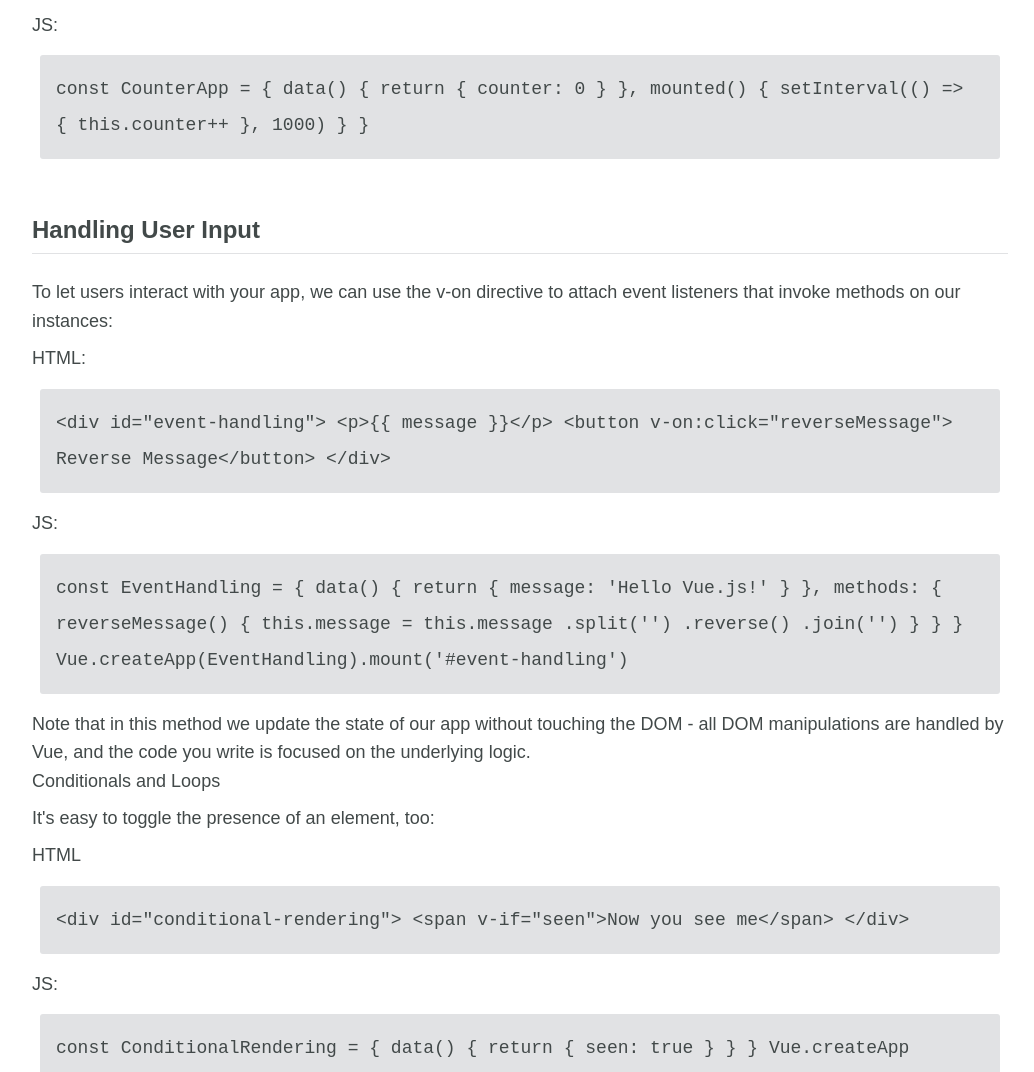
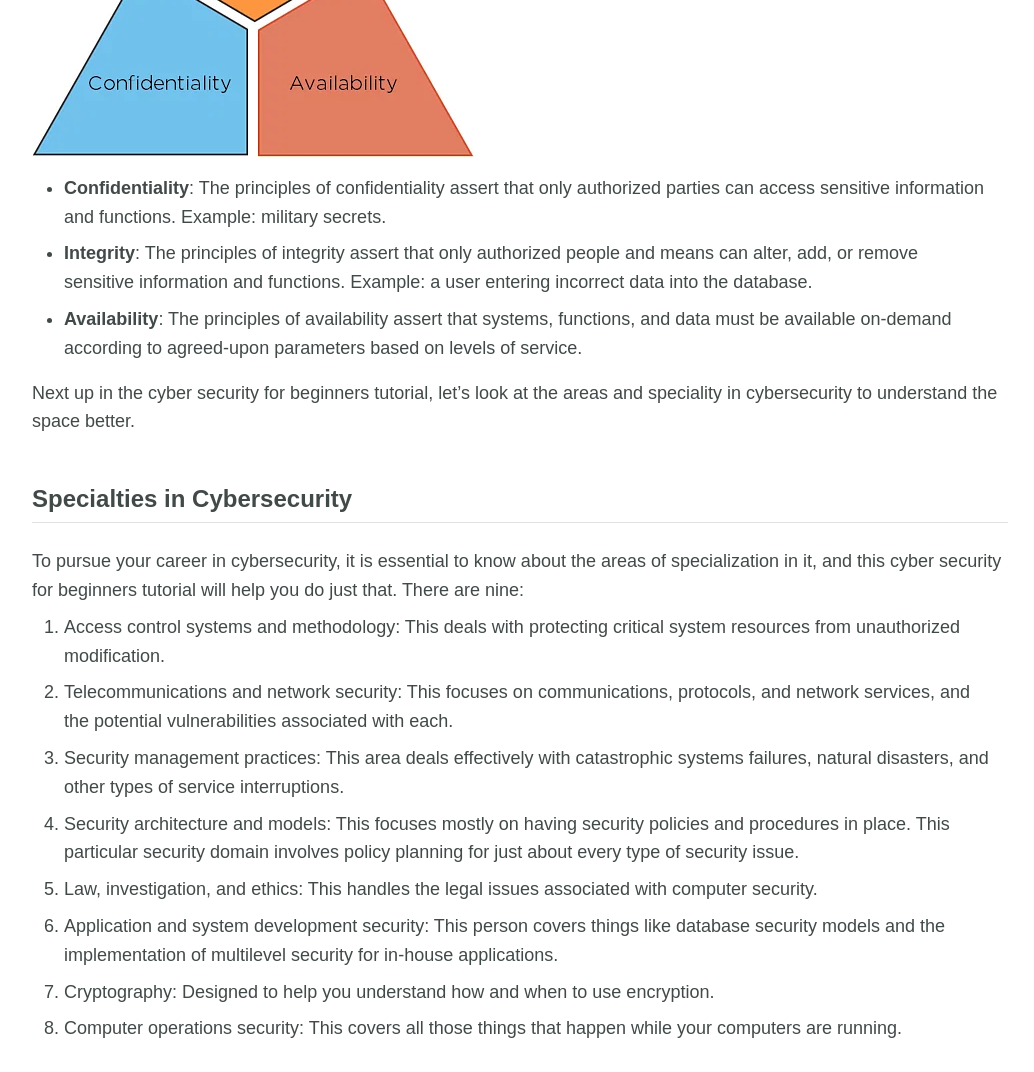
Before and after one commit to iamuendo/LandingPage-and-TechDocs, a plain HTML site: page docs.html in a window 1280 px wide. Shown: the part 1728-2800 px from the top of the page, without its empty margins (224-1258 px from the left). Drawn offline with Linux system fonts and the light colour scheme.

Commit message:
Navigation Updated

```diff
--- a/docs.html
+++ b/docs.html
@@ -37,7 +37,14 @@
             <li>
               <a
                 class="nav-link notextdec link-grey"
-                href="#Ethical_Hacking"
+                href="#specialties"
+                >Specialties in Cybersecurity</a
+              >
+            </li>
+            <li>
+              <a
+                class="nav-link notextdec link-grey"
+                href="#ethical_hacking"
                 >Ethical Hacking</a
               >
             </li>
@@ -111,11 +118,25 @@
             <p>
               Next up, this cyber security for beginners tutorial will help you understand some of the terminologies you must be familiar with before learning anything about cybersecurity.
             </p>
+            <ol>
+              <li>Network
+                <p>A network is a connection between two or more computers so that they can communicate with each other.</p>
+              </li>
+              <li>Internet
+                <p>Internet is a means of connecting a computer to any other computer anywhere in the world via dedicated routers and servers.</p>
+              </li>
+              <li>Internet Protocol
+                <p>The data that is transferred or received cannot follow any path. There are a set of rules that are followed to control the flow of the internet. These rules are called internet protocol.</p>
+              </li>
+              <li>IP Address
+                <p>An Internet Protocol address (IP address) is an address assigned to all devices that connect to a computer network and uses the Internet Protocol for communication. An IP address looks like this: 168.192.10.3</p>
+              </li>
+              <li>Domain Name Server(DNS)
+                <p>Consider DNS as the phonebook of the internet. All the IP addresses and the name of the links are saved in it. For example, you want to go to google.com. You type this on your web application. Then, this name goes to the DNS server, and the DNS server finds the IP address of google.com. Then, the DNS server returns it to your computer with the IP address.</p>
+              </li>
+            </ol>
           </article>
-          <dl>
-            <dt>Network</dt>
-            <dd>A network is a connection between two or more computers so that they can communicate with each other. </dd>
-          </dl>
+
         </section>
         <section class="main-section" id="Triad">
           <h1>CIA Triad</h1>
@@ -127,56 +148,80 @@
               <img src="assets/images/triad.webp">
             </p>
             <ul>
-              <li>Confidentiality: The principles of confidentiality assert that only authorized parties can access sensitive information and functions. Example: military secrets.</li>
-              <li>Integrity: The principles of integrity assert that only authorized people and means can alter, add, or remove sensitive information and functions. Example: a user entering incorrect data into the database.</li>
-              <li>Availability: The principles of availability assert that systems, functions, and data must be available on-demand according to agreed-upon parameters based on levels of service.</li>
+              <li><strong>Confidentiality</strong>: The principles of confidentiality assert that only authorized parties can access sensitive information and functions. Example: military secrets.</li>
+              <li><strong>Integrity</strong>: The principles of integrity assert that only authorized people and means can alter, add, or remove sensitive information and functions. Example: a user entering incorrect data into the database.</li>
+              <li><strong>Availability</strong>: The principles of availability assert that systems, functions, and data must be available on-demand according to agreed-upon parameters based on levels of service.</li>
             </ul>
             <p>
-              We have already created our very first Vue app! This looks pretty
-              similar to rendering a string template, but Vue has done a lot of
-              work under the hood. The data and the DOM are now linked, and
-              everything is now reactive. How do we know? Take a look at the
-              example below where counter property increments every second and
-              you will see how rendered DOM changes:
-            </p>
-            <p>JS:</p>
-            <p>
-              <code
-                >const CounterApp = { data() { return { counter: 0 } },
-                mounted() { setInterval(() => { this.counter++ }, 1000) }
-                }</code
-              >
+              Next up in the cyber security for beginners tutorial, let’s look at the areas and speciality in cybersecurity to understand the space better.
             </p>
           </article>
         </section>
-        <section class="main-section" id="Ethical_Hacking">
-          <h1>Handling User Input</h1>
+        <section class="main-section" id="specialties">
+          <h1>Specialties in Cybersecurity</h1>
           <article>
             <p>
-              To let users interact with your app, we can use the v-on directive
-              to attach event listeners that invoke methods on our instances:
+              To pursue your career in cybersecurity, it is essential to know about the areas of specialization in it, and this cyber security for beginners tutorial will help you do just that. There are nine:
+              <ol>
+                <li>
+                  Access control systems and methodology: This deals with protecting critical system resources from unauthorized modification.
+                </li>
+                <li>
+                  Telecommunications and network security: This focuses on communications, protocols, and network services, and the potential vulnerabilities associated with each.
+                </li>
+                <li>
+                  Security management practices: This area deals effectively with catastrophic systems failures, natural disasters, and other types of service interruptions.
+                </li>
+                <li>
+                  Security architecture and models: This focuses mostly on having security policies and procedures in place. This particular security domain involves policy planning for just about every type of security issue.
+                </li>
+                <li>
+                  Law, investigation, and ethics: This handles the legal issues associated with computer security.
+                </li>
+                <li>
+                  Application and system development security: This person covers things like database security models and the implementation of multilevel security for in-house applications.
+                </li>
+                <li>
+                  Cryptography: Designed to help you understand how and when to use encryption.
+                </li>
+                <li>
+                  Computer operations security: This covers all those things that happen while your computers are running.
+                </li>
+              </ol>
             </p>
-            <p>HTML:</p>
+          </article>
+        </section>
+        <section class="main-section" id="ethical_hacking">
+          <h1>Ethical Hacking</h1>
+          <article>
             <p>
-              <code
-                >&lt;div id="event-handling"> &lt;p&gt;{{ message }}&lt;/p&gt;
-                &lt;button v-on:click=<wbr />"reverseMessage"><wbr />Reverse
-                Message&lt;/button&gt; &lt;/div&gt;</code
-              >
-            </p>
-            <p>JS:</p>
-            <p>
-              <code
-                >const EventHandling = { data() { return { message: 'Hello
-                Vue.js!' } }, methods: { reverseMessage() { this.message =
-                this.message .split('') .reverse() .join('') } } }
-                Vue.createApp<wbr />(EventHandling)<wbr />.mount('#event-handling')</code
-              >
-            </p>
-            <p>
-              Note that in this method we update the state of our app without
-              touching the DOM - all DOM manipulations are handled by Vue, and
-              the code you write is focused on the underlying logic.
+              The term ‘Hacker’ was coined to describe experts who used their skills to re-develop mainframe systems, increasing their efficiency and allowing them to multi-task. Nowadays, the term routinely describes skilled programmers who gain unauthorized access into computer systems by exploiting weaknesses or using bugs, motivated either by malice or mischief. For example, a hacker can create algorithms to crack passwords, penetrate networks, or even disrupt network services.
+              <ol>
+                <li>
+                  Access control systems and methodology: This deals with protecting critical system resources from unauthorized modification.
+                </li>
+                <li>
+                  Telecommunications and network security: This focuses on communications, protocols, and network services, and the potential vulnerabilities associated with each.
+                </li>
+                <li>
+                  Security management practices: This area deals effectively with catastrophic systems failures, natural disasters, and other types of service interruptions.
+                </li>
+                <li>
+                  Security architecture and models: This focuses mostly on having security policies and procedures in place. This particular security domain involves policy planning for just about every type of security issue.
+                </li>
+                <li>
+                  Law, investigation, and ethics: This handles the legal issues associated with computer security.
+                </li>
+                <li>
+                  Application and system development security: This person covers things like database security models and the implementation of multilevel security for in-house applications.
+                </li>
+                <li>
+                  Cryptography: Designed to help you understand how and when to use encryption.
+                </li>
+                <li>
+                  Computer operations security: This covers all those things that happen while your computers are running.
+                </li>
+              </ol>
             </p>
           </article>
         </section>
```
